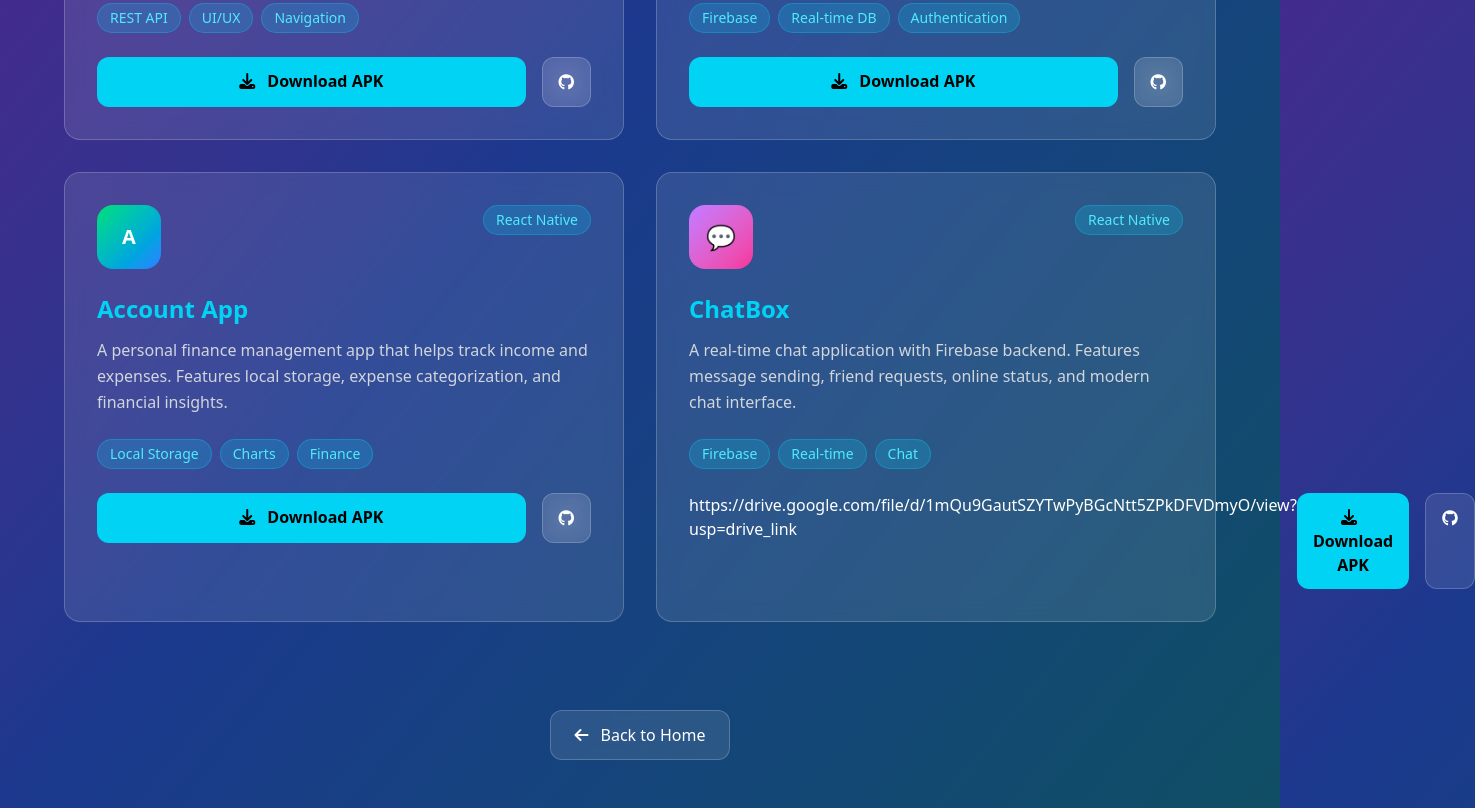
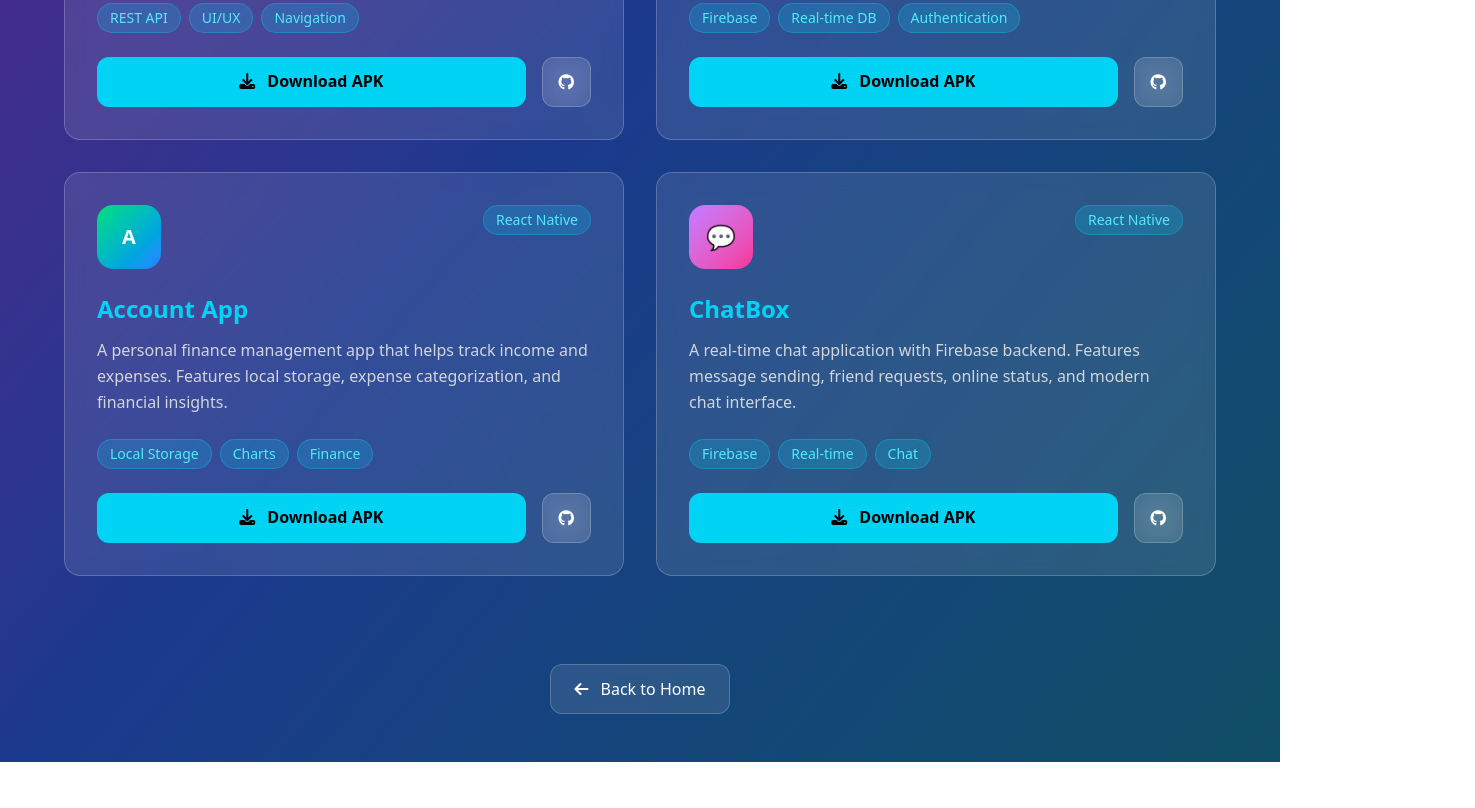
Before and after one commit to NK-infinite/Dev_World_by_Nikhil, a website: page projects.html in a window 1280 px wide. Shown: the part 766-1574 px from the top of the page, 1475 px wide, since content can reach past the window. After the commit the page ends 1528 px from the top, so only its background shows below. Drawn offline with Linux system fonts and the light colour scheme.

Commit message:
update App

```diff
--- a/projects.html
+++ b/projects.html
@@ -206,7 +206,7 @@
                         <span class="px-3 py-1 bg-cyan-400/20 text-cyan-300 rounded-full text-sm border border-cyan-400/30">Chat</span>
                     </div>
                     <div class="flex space-x-4">
-                       https://drive.google.com/file/d/1mQu9GautSZYTwPyBGcNtt5ZPkDFVDmyO/view?usp=drive_link
+
                         <a href="https://drive.google.com/file/d/1mQu9GautSZYTwPyBGcNtt5ZPkDFVDmyO/view?usp=drive_link"
                         class="flex-1 text-center px-4 py-3 bg-cyan-400 text-black font-bold rounded-xl hover:bg-cyan-300 transition-all duration-300 group">
                             <i class="fa-solid fa-download mr-2 group-hover:animate-bounce"></i>
```
